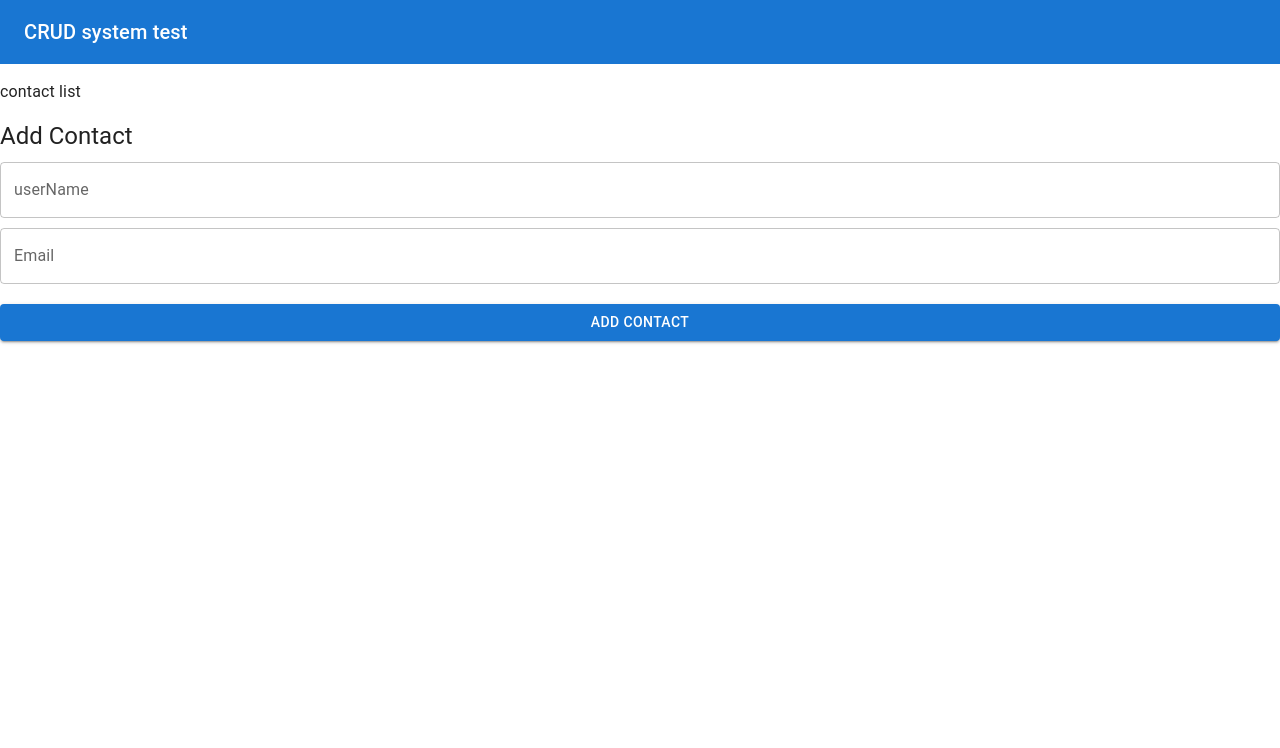
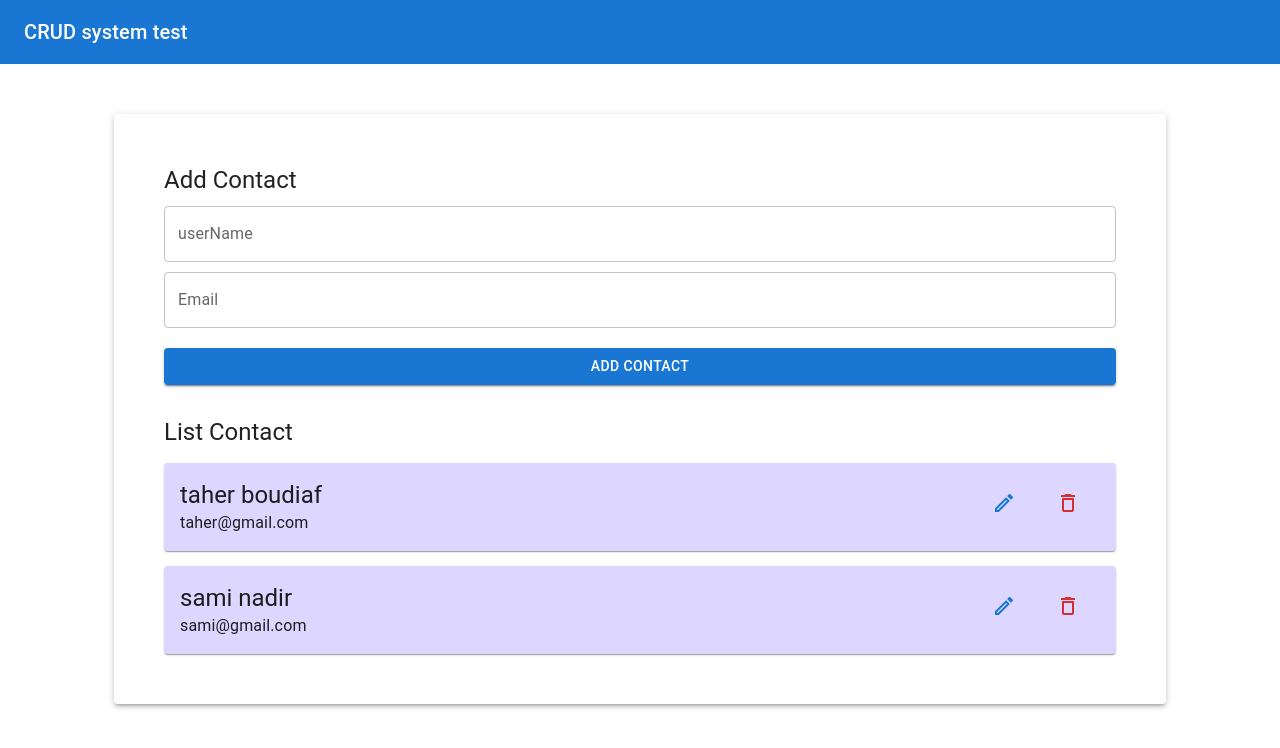
Before and after one commit to Taha-boudiaf/contact, a React (Create React App) app in the folder crud_app/: page / in a window 1280 px wide. Shown: the top 748 px of the page. Built offline with nearby package versions, Linux system fonts and the light colour scheme.

Commit message:
map & create list of contact

```diff
--- a/crud_app/package.json
+++ b/crud_app/package.json
@@ -5,6 +5,7 @@
   "dependencies": {
     "@emotion/react": "^11.5.0",
     "@emotion/styled": "^11.3.0",
+    "@mui/icons-material": "^5.1.1",
     "@mui/material": "^5.0.6",
     "@testing-library/jest-dom": "^5.11.4",
     "@testing-library/react": "^11.1.0",
--- a/crud_app/src/App.js
+++ b/crud_app/src/App.js
@@ -1,15 +1,32 @@
 import React from "react";
 import Navbar from "./component/layout/Navbar";
+import { Container, Divider, Paper } from "@mui/material";
+
 import ContactList from "./component/ContactList";
 import ContactForm from "./component/ContactForm";
 
 import "./App.css";
+import { Box } from "@mui/system";
+
 function App() {
+  const contact = [
+    { id: 1, username: "taher boudiaf", email: "taher@gmail.com" },
+    { id: 2, username: "sami nadir", email: "sami@gmail.com" },
+  ];
   return (
     <div className="App">
       <Navbar />
-      <ContactList />
-      <ContactForm />
+      <Container>
+        <Paper elevation={3} style={{ padding: "50px", margin: "50px" }}>
+          <Box>
+            <ContactForm />
+          </Box>
+          <Divider />
+          <Box style={{ marginTop: "30px" }}>
+            <ContactList contact={contact} />
+          </Box>
+        </Paper>
+      </Container>
     </div>
   );
 }
--- a/crud_app/src/component/ContactList.js
+++ b/crud_app/src/component/ContactList.js
@@ -1,9 +1,44 @@
+import { Button, Card, CardContent, Typography } from "@mui/material";
+import { Box } from "@mui/system";
 import React from "react";
-
-const ContactList = () => {
+import DeleteOutlinedIcon from "@mui/icons-material/DeleteOutlined";
+import ModeEditOutlineOutlinedIcon from "@mui/icons-material/ModeEditOutlineOutlined";
+const ContactList = ({ contact }) => {
   return (
     <div>
-      <p>contact list</p>
+      <Box style={{ display: "flex", flexDirection: "column", width: "100%" }}>
+        <Typography variant="h5">List Contact</Typography>
+        {contact.map((contact) => {
+          const { username, email, id } = contact;
+          return (
+            <Card
+              style={{
+                marginTop: "15px",
+                background: "#DDD6FE",
+                display: "flex",
+                alignItems: "center",
+                justifyContent: "space-between",
+              }}
+              key={id}
+            >
+              <CardContent>
+                <Typography variant="h5" component="div">
+                  {username}
+                </Typography>
+                <Typography component="div">{email}</Typography>
+              </CardContent>
+              <CardContent>
+                <Button>
+                  <ModeEditOutlineOutlinedIcon />
+                </Button>
+                <Button>
+                  <DeleteOutlinedIcon color="error" />
+                </Button>
+              </CardContent>
+            </Card>
+          );
+        })}
+      </Box>
     </div>
   );
 };
```
Also changed, not shown: 1 other file (tests, documents, lock files or other folders).
